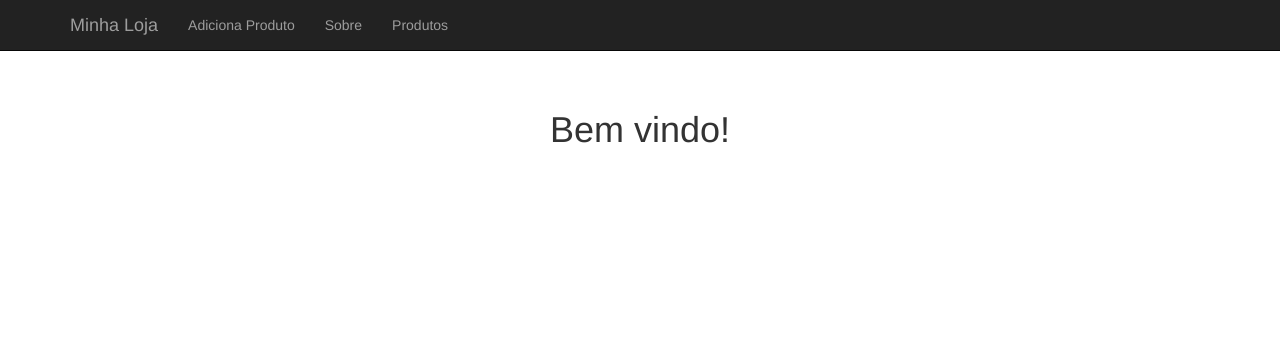
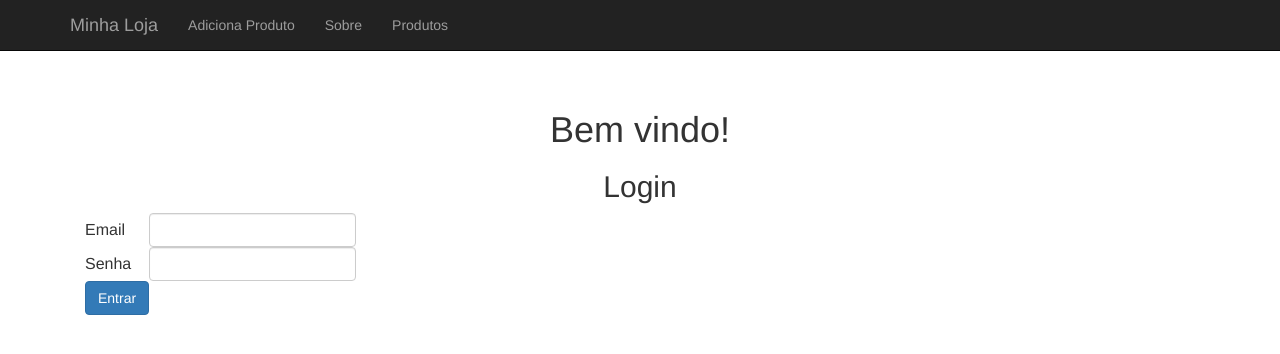
Before and after one commit to gacalixto/lojaphpsql, a PHP site: page / in a window 1280 px wide. Shown: the top 354 px of the page. Run offline with PHP 8.4, Linux system fonts and the light colour scheme.

Commit message:
add login form

```diff
--- a/index.php
+++ b/index.php
@@ -1,3 +1,21 @@
 <?php include("cabecalho.php"); ?>
             <h1>Bem vindo!</h1>
+
+            <h2>Login</h2>
+            <form action = "login.php">
+            <table>
+                <tr>
+                    <td>Email</td>
+                    <td><input class="form-control" type= "email" name = "email"></td>
+                </tr>
+                <tr>
+                    <td>Senha</td>
+                    <td><input class="form-control" type= "password" name = "senha"></td>
+                 </tr>
+                 <tr>
+                    <td><button class="btn btn-primary">Entrar</button></td>
+                 </tr>
+            </table>
+            </form>
+
 <?php include("rodape.php"); ?>
```
